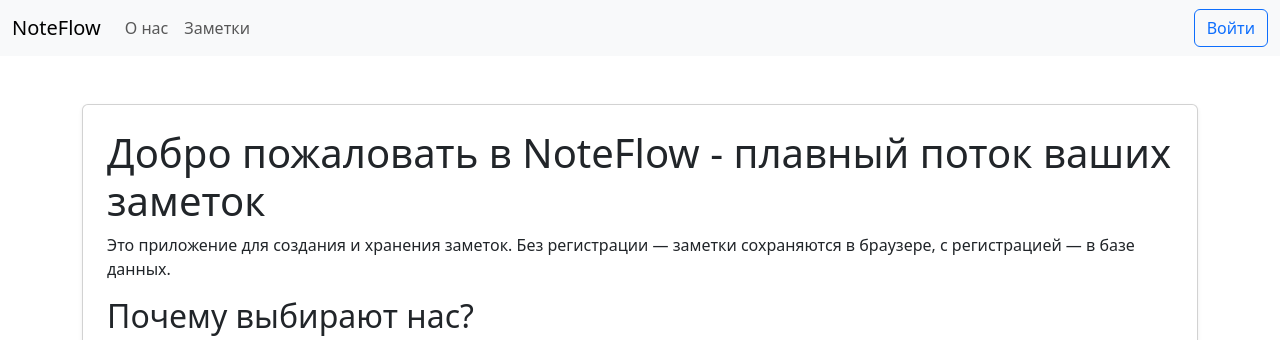
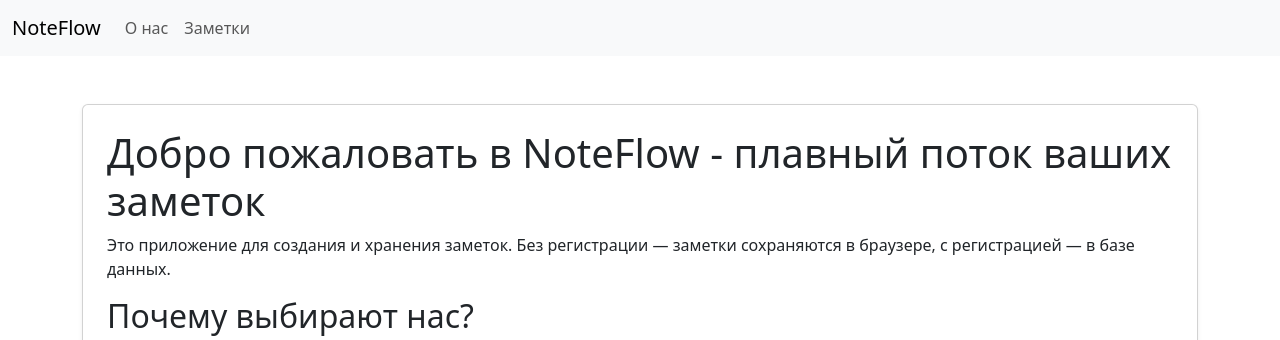
Before and after one commit to parap3t/noteflow, a Django app: page / in a window 1280 px wide. Shown: the top 340 px of the page. Run offline with Django 5.2, Linux system fonts and the light colour scheme.

Commit message:
Убрана кнопка авторизации в файле base.html

```diff
--- a/noteflow/pages/templates/pages/base.html
+++ b/noteflow/pages/templates/pages/base.html
@@ -17,7 +17,6 @@
         <li class="nav-item"><a class="nav-link" href="{% url 'about' %}">О нас</a></li>
         <li class="nav-item"><a class="nav-link" href="{% url 'notes' %}">Заметки</a></li>
       </ul>
-      <a class="btn btn-outline-primary" href="{% url 'login' %}">Войти</a>
     </div>
   </div>
 </nav>
```
